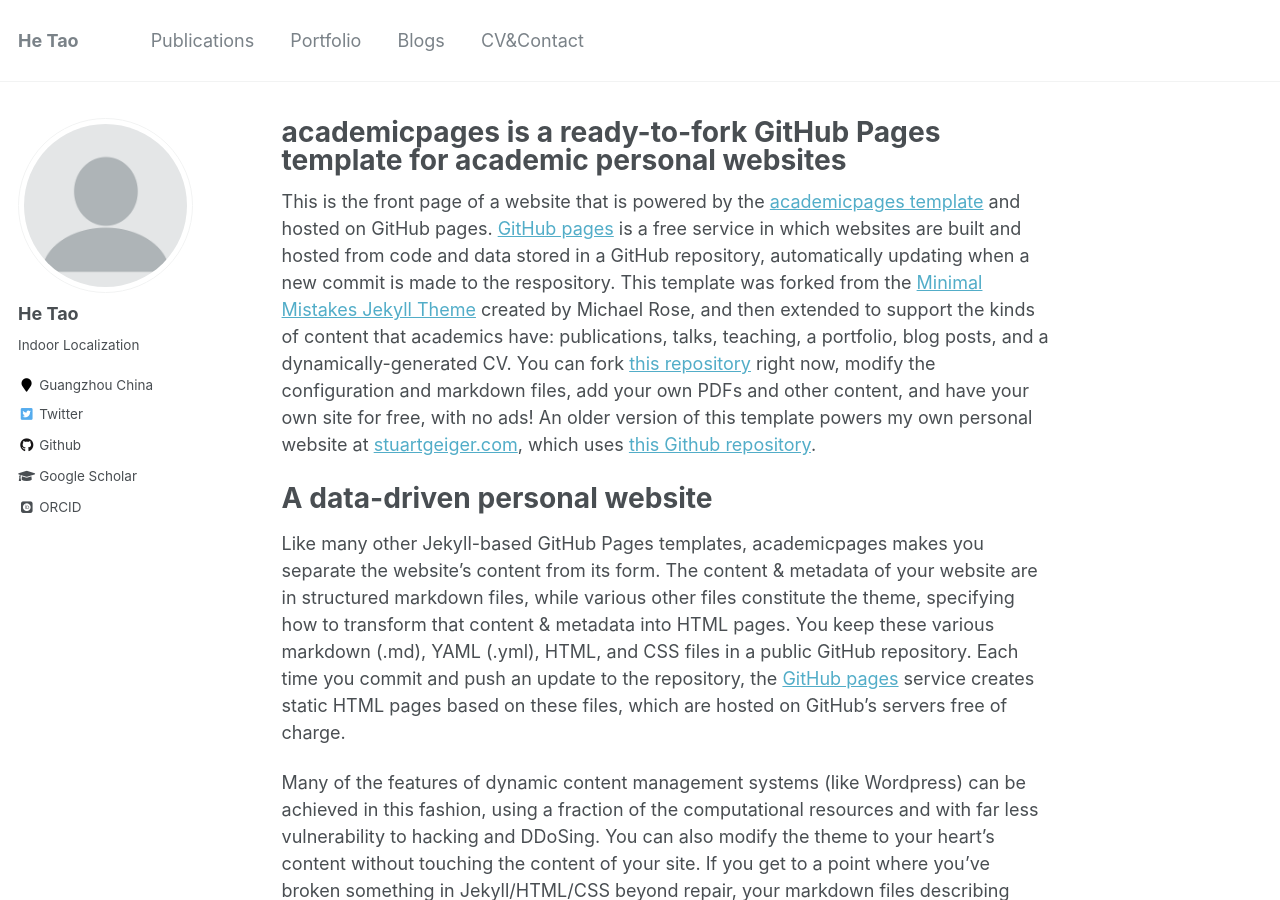
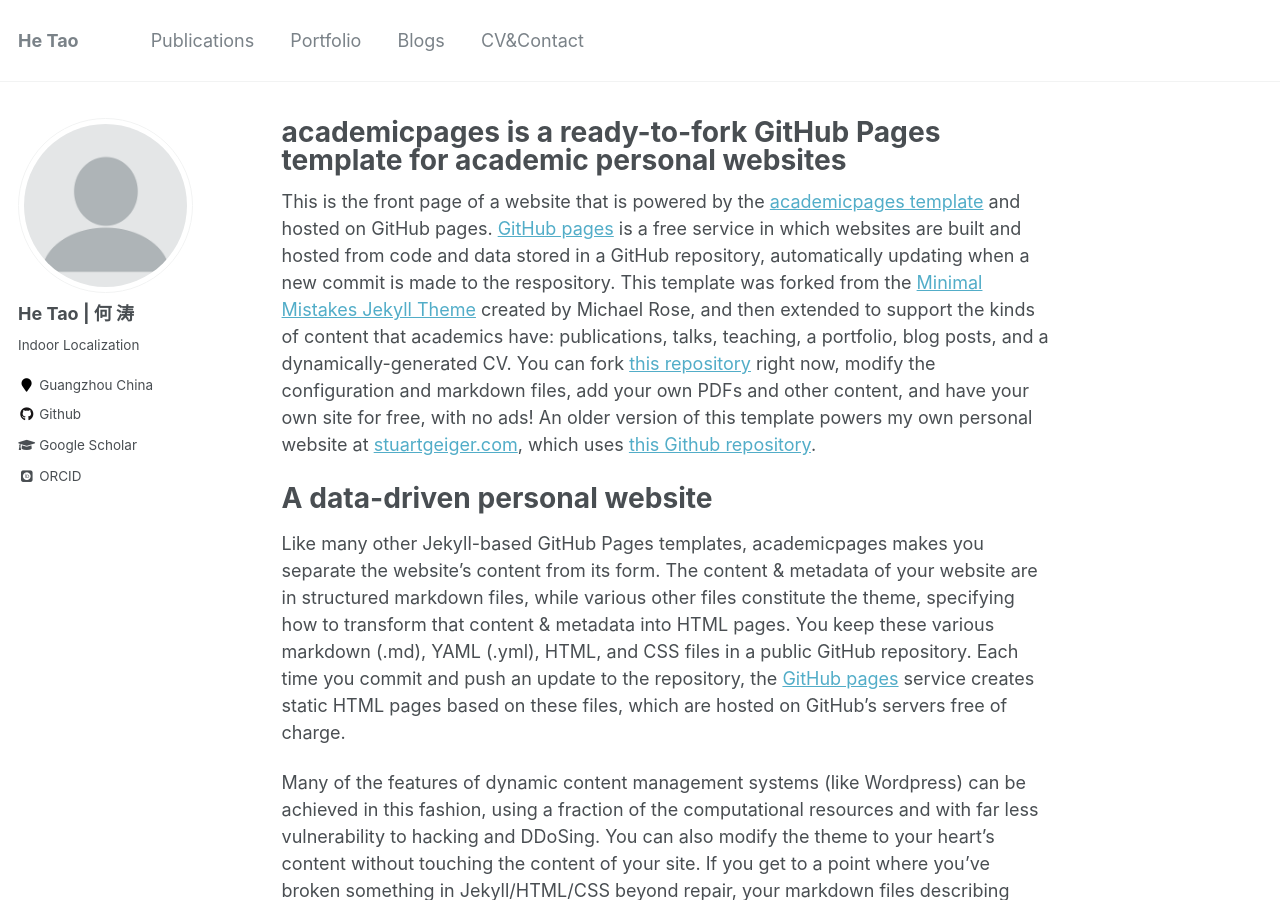
Before and after one commit to onewalnut/onewalnut.github.io, a Jekyll site: the page built from _pages/about.md, in a window 1280 px wide and 900 px high. Built offline with Jekyll 4.4.1, drawn with Linux system fonts in a browser that asks for light colours; some web fonts are replaced.

Commit message:
Update _config.yml

```diff
--- a/_config.yml
+++ b/_config.yml
@@ -80,7 +80,7 @@ analytics:
 
 # Site Author
 author:
-  name             : "He Tao"
+  name             : "He Tao | 何 涛"
   avatar           : "profile.png"
   bio              : "Indoor Localization"
   location         : "Guangzhou China"
@@ -109,7 +109,7 @@ author:
   stackoverflow    : # http://stackoverflow.com/users/123456/username
   steam            :
   tumblr           :
-  twitter          : "onewalnut"
+  twitter          : #"onewalnut"
   vine             :
   weibo            :
   xing             :
```
